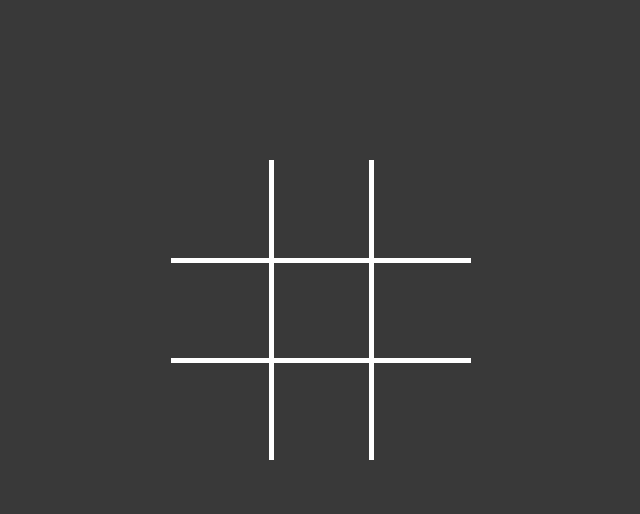
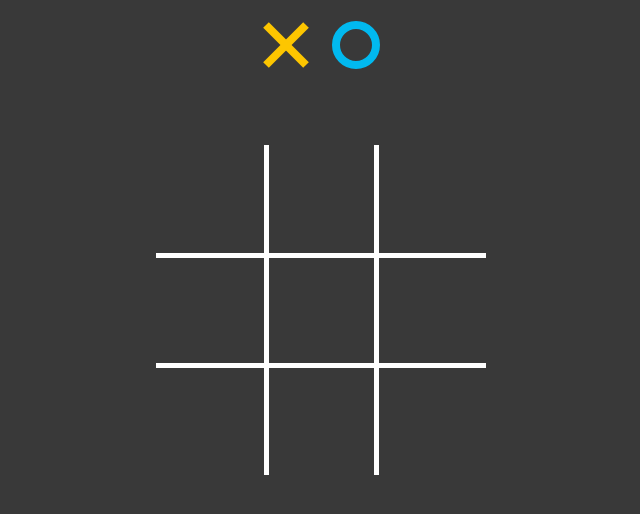
Before and after one commit to devkoepeli/Tic-Tac-Toe, a plain HTML site: page index.html in a window 1280 px wide. Shown: the part 90-604 px from the top of the page, without its empty margins (319-959 px from the left). Drawn offline with Linux system fonts and the light colour scheme.

Commit message:
icons added

```diff
--- a/index.html
+++ b/index.html
@@ -11,6 +11,20 @@
 <body>
 
     <h1>Tic Tac Toe</h1>
+    <div class="icons">
+        <div>
+            <svg width="50" height="50" xmlns="http://www.w3.org/2000/svg">
+                <line x1="5" y1="5" x2="45" y2="45" stroke="#FDC600" stroke-width="8" />
+                <line x1="5" y1="45" x2="45" y2="5" stroke="#FDC600" stroke-width="8" />
+            </svg>
+        </div>
+        <div>
+            <svg width="50" height="50" xmlns="http://www.w3.org/2000/svg">
+                <circle cx="25" cy="25" r="20" stroke="#01B9EF" stroke-width="8" fill="none" />
+            </svg>
+        </div>
+    </div>
+
     <div id="content"></div>
 
     <script src="./script.js"></script>
--- a/script.js
+++ b/script.js
@@ -9,6 +9,7 @@ let fields = [
     null,
     null
 ]
+
 
 document.addEventListener('DOMContentLoaded', init);
 
@@ -25,8 +26,9 @@ function render() {
     for (let i = 0; i < 3; i++) { // tabellenzeile
         tableHTML += '<tr>';
         for (let j = 0; j < 3; j++) { // tabellenzelle
-            tableHTML += '<td>';
+            tableHTML += `<td id="table-cell${i * 3 + j}" onclick="addIcon(${i * 3 + j})">`;
             const fieldValue = fields[i * 3 + j]; // calculating each field to get the value out of the array
+            // starting after each i iteration with 0, 3, 6
             if (fieldValue) {
                 tableHTML += fieldValue;
             }
@@ -38,3 +40,32 @@ function render() {
     tableHTML += '</table>';
     container.innerHTML = tableHTML;
 }
+
+
+function addIcon(index) {
+    fields[index] = 'cross';
+    render();
+}
+
+
+function generateSVGCircle() {
+    return `
+        <div>
+            <svg width="50" height="50" xmlns="http://www.w3.org/2000/svg">
+                <circle cx="25" cy="25" r="20" stroke="#01B9EF" stroke-width="8" fill="none" />
+            </svg>
+        </div>
+    `;
+}
+
+
+function generateSVGCross() {
+    return `
+    <div>
+        <svg width="50" height="50" xmlns="http://www.w3.org/2000/svg">
+            <line x1="5" y1="5" x2="45" y2="45" stroke="#FDC600" stroke-width="8" />
+            <line x1="5" y1="45" x2="45" y2="5" stroke="#FDC600" stroke-width="8" />
+        </svg>
+    </div>
+    `;
+}
--- a/styles.css
+++ b/styles.css
@@ -13,6 +13,7 @@ body {
     font-family: Arial, Helvetica, sans-serif;
     background-color: var(--bg-color-grey);
     text-align: center;
+    color: white;
 }
 
 #content {
@@ -37,11 +38,16 @@ table {
 
 td {
     border: 5px solid white;
-    width: 100px;
-    height: 100px;
+    width: 110px;
+    height: 110px;
     text-align: center;
     font-size: 24px;
     font-weight: bold;
+    cursor: pointer;
+}
+
+td:hover {
+    background-color: rgba(255, 255, 255, 0.1);
 }
 
 table tr:first-child td {
@@ -59,3 +65,15 @@ table tr:last-child td {
 table tr td:last-child {
     border-right: 0;
 }
+
+
+.icons {
+    display: flex;
+    align-items: center;
+    justify-content: center;
+    gap: 20px;
+    position: absolute;
+    left: 0;
+    right: 0;
+    top: 110px;
+}
```
